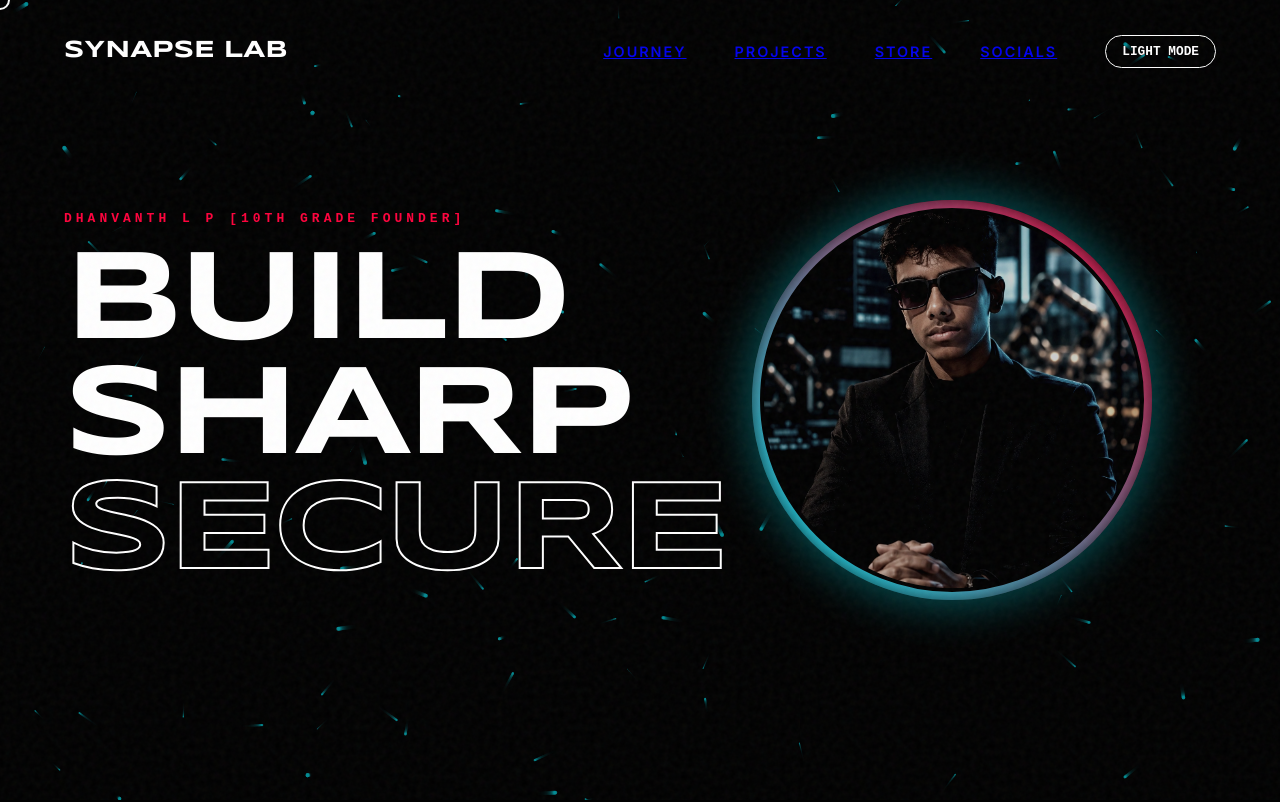
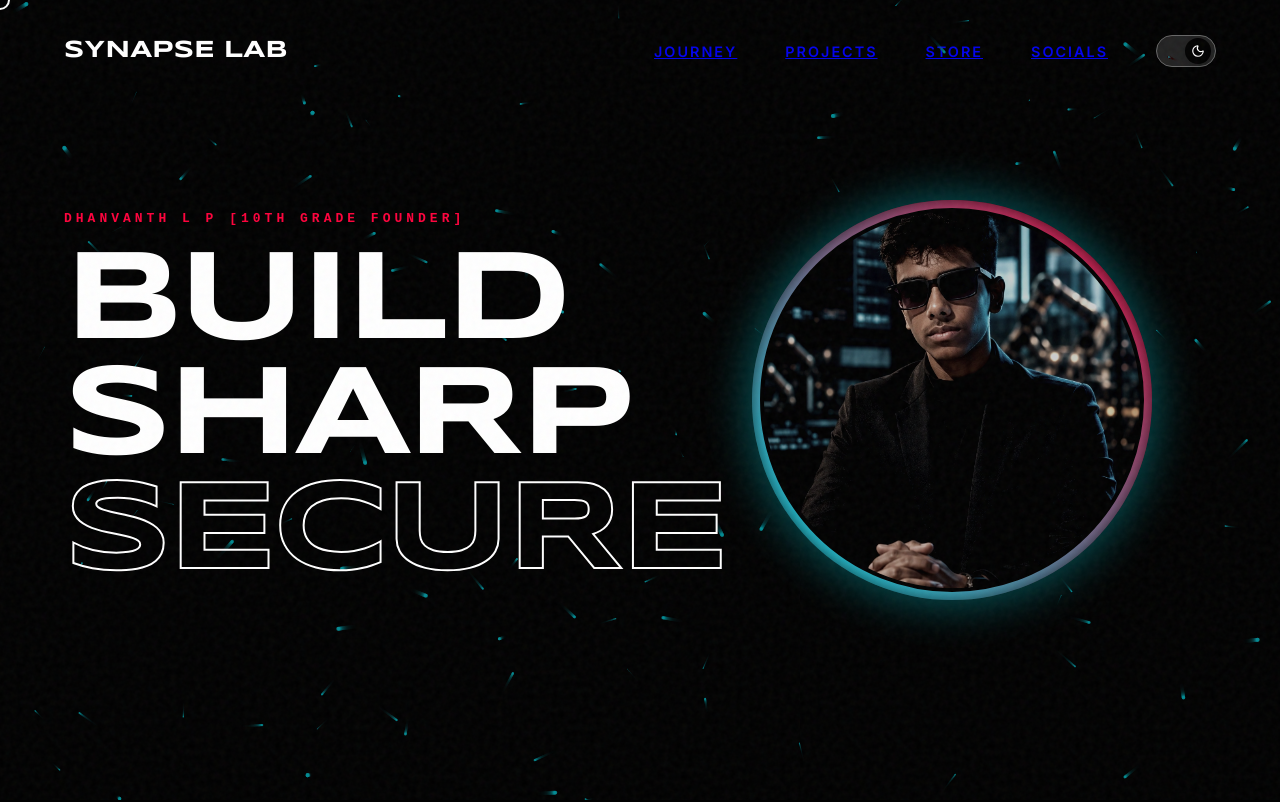
Before and after one commit to GREENMAN-source/synapse-portfolio, a Next.js app: page / in a window 1280 px wide. Shown: the top 802 px of the page. Built offline with nearby package versions, Linux system fonts and the light colour scheme.

Commit message:
feat: updated theme toggle to sun/moon icon and added mobile touch ripple effect

```diff
--- a/app/globals.css
+++ b/app/globals.css
@@ -122,4 +122,5 @@ a, button {
   nav div { font-size: 0.8rem !important; gap: 1.5rem !important; }
   .shop-card, .amazon-card { height: auto; padding: 1.5rem !important; }
   h1 { font-size: 5rem !important; }
+  .custom-cursor { display: none !important; }
 }
--- a/app/page.js
+++ b/app/page.js
@@ -1,7 +1,7 @@
 'use client';
 import { useEffect, useRef, useState } from 'react';
 import { motion } from 'framer-motion';
-import { Terminal, Shield, Code, Search, Cpu, Wifi, Database, Activity, ExternalLink, ShoppingCart, Star } from 'lucide-react';
+import { Terminal, Shield, Code, Search, Cpu, Wifi, Database, Activity, ExternalLink, ShoppingCart, Star, Sun, Moon } from 'lucide-react';
 
 export default function Home() {
   const [mousePos, setMousePos] = useState({ x: 0, y: 0 });
@@ -9,6 +9,7 @@ export default function Home() {
   const [theme, setTheme] = useState('dark');
   const themeRef = useRef('dark');
   const canvasRef = useRef(null);
+  const [ripples, setRipples] = useState([]);
 
   useEffect(() => {
     document.documentElement.setAttribute('data-theme', theme);
@@ -17,12 +18,26 @@ export default function Home() {
 
   const toggleTheme = () => setTheme(t => t === 'dark' ? 'light' : 'dark');
 
-  // Custom Cursor Logic
+  // Custom Cursor & Mobile Ripple Logic
   useEffect(() => {
     const handleMouseMove = (e) => {
       setMousePos({ x: e.clientX, y: e.clientY });
     };
+
+    const handleTouch = (e) => {
+      if (window.innerWidth <= 768) {
+        const touch = e.touches ? e.touches[0] : e;
+        const newRipple = { id: Date.now(), x: touch.clientX, y: touch.clientY };
+        setRipples(prev => [...prev, newRipple]);
+        setTimeout(() => {
+          setRipples(prev => prev.filter(r => r.id !== newRipple.id));
+        }, 1000);
+      }
+    };
+
     window.addEventListener('mousemove', handleMouseMove);
+    window.addEventListener('touchstart', handleTouch);
+    window.addEventListener('click', handleTouch);
 
     // Add hover states to interactive elements
     const interactiveElements = document.querySelectorAll('a, button, .shop-card, .amazon-card');
@@ -33,6 +48,8 @@ export default function Home() {
 
     return () => {
       window.removeEventListener('mousemove', handleMouseMove);
+      window.removeEventListener('touchstart', handleTouch);
+      window.removeEventListener('click', handleTouch);
       interactiveElements.forEach(el => {
         el.removeEventListener('mouseenter', () => setIsHovering(true));
         el.removeEventListener('mouseleave', () => setIsHovering(false));
@@ -170,10 +187,33 @@ export default function Home() {
     <>
       <canvas id="starfield" ref={canvasRef} style={{ position: 'fixed', top: 0, left: 0, zIndex: -1, width: '100vw', height: '100vh', opacity: 0.6 }}></canvas>
       <div className="noise"></div>
+
+      {/* Laptop Custom Cursor */}
       <div
         className={`custom-cursor ${isHovering ? 'hovering' : ''}`}
         style={{ left: `${mousePos.x}px`, top: `${mousePos.y}px` }}
       ></div>
+
+      {/* Mobile Touch Ripple Effect */}
+      {ripples.map(r => (
+        <motion.div
+          key={r.id}
+          initial={{ scale: 0, opacity: 0.8 }}
+          animate={{ scale: 4, opacity: 0 }}
+          transition={{ duration: 0.8, ease: "easeOut" }}
+          style={{
+            position: 'fixed',
+            left: r.x - 20,
+            top: r.y - 20,
+            width: 40,
+            height: 40,
+            border: '2px solid var(--accent-secondary)',
+            borderRadius: '50%',
+            pointerEvents: 'none',
+            zIndex: 9999
+          }}
+        />
+      ))}
 
       {/* Brutalist Nav */}
       <nav style={{ position: 'fixed', top: 0, width: '100%', zIndex: 50, padding: '2rem 4rem', mixBlendMode: 'difference' }}>
@@ -184,18 +224,42 @@ export default function Home() {
             <a href="#projects">PROJECTS</a>
             <a href="#store">STORE</a>
             <a href="#social">SOCIALS</a>
-            <button onClick={toggleTheme} style={{
-              background: 'transparent',
-              border: '1px solid var(--text-main)',
-              color: 'var(--text-main)',
-              padding: '0.5rem 1rem',
-              fontFamily: 'monospace',
-              fontSize: '0.8rem',
-              fontWeight: 'bold',
-              borderRadius: '20px',
-              transition: 'all 0.3s'
-            }}>
-              {theme === 'dark' ? 'LIGHT MODE' : 'DARK MODE'}
+            <button
+              onClick={toggleTheme}
+              aria-label="Toggle Theme"
+              style={{
+                background: theme === 'dark' ? '#222' : '#ddd',
+                border: '1px solid var(--text-muted)',
+                borderRadius: '30px',
+                display: 'flex',
+                alignItems: 'center',
+                width: '60px',
+                height: '32px',
+                padding: '2px',
+                position: 'relative',
+                cursor: 'none'
+              }}
+            >
+              <motion.div
+                layout
+                initial={false}
+                animate={{
+                  x: theme === 'dark' ? 26 : 0,
+                  backgroundColor: theme === 'dark' ? '#000' : '#fff'
+                }}
+                transition={{ type: "spring", stiffness: 700, damping: 30 }}
+                style={{
+                  width: '26px',
+                  height: '26px',
+                  borderRadius: '50%',
+                  display: 'flex',
+                  justifyContent: 'center',
+                  alignItems: 'center',
+                  boxShadow: '0 2px 5px rgba(0,0,0,0.2)'
+                }}
+              >
+                {theme === 'dark' ? <Moon size={14} color="#fff" /> : <Sun size={14} color="#000" />}
+              </motion.div>
             </button>
           </div>
         </div>
```
